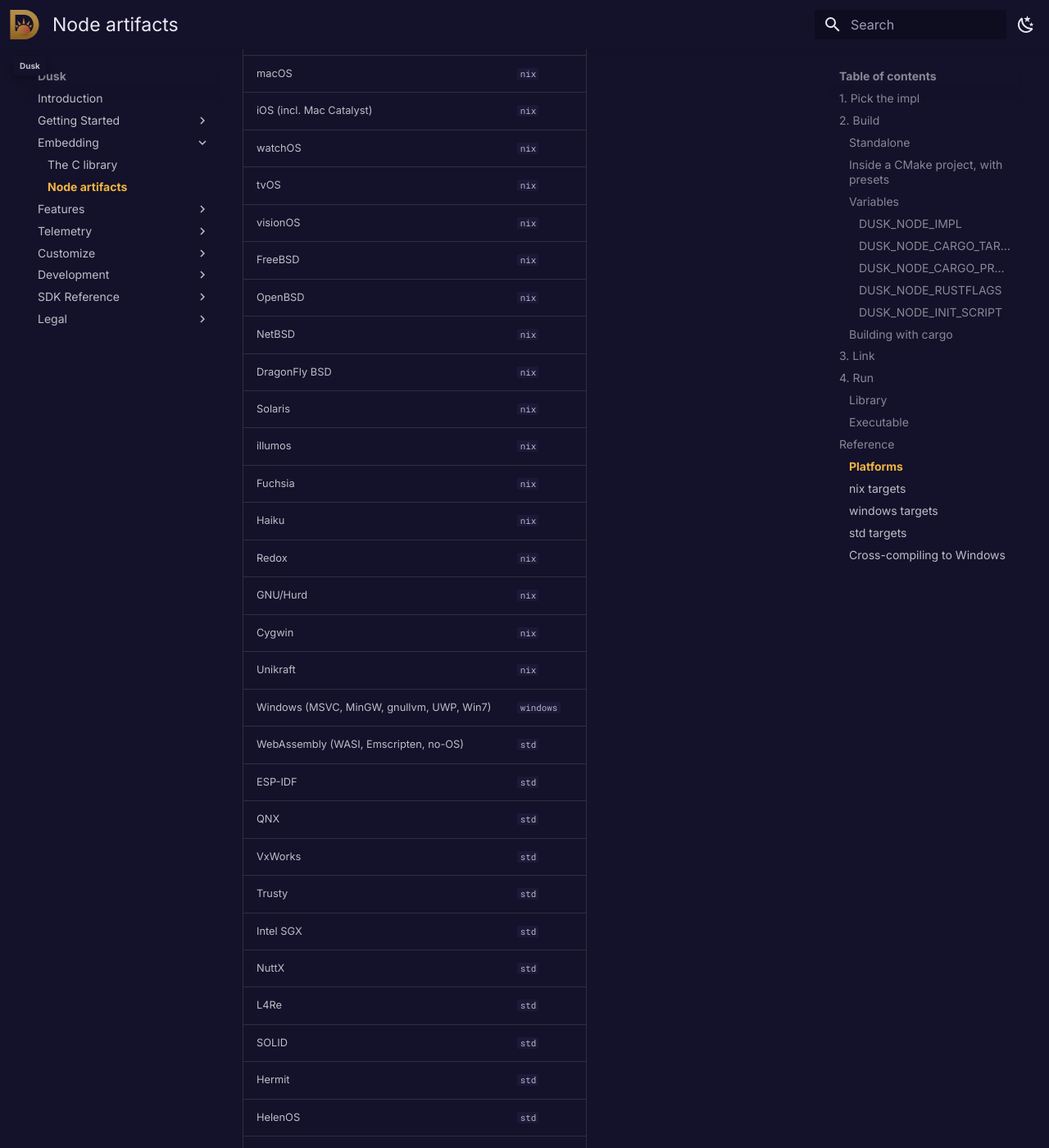
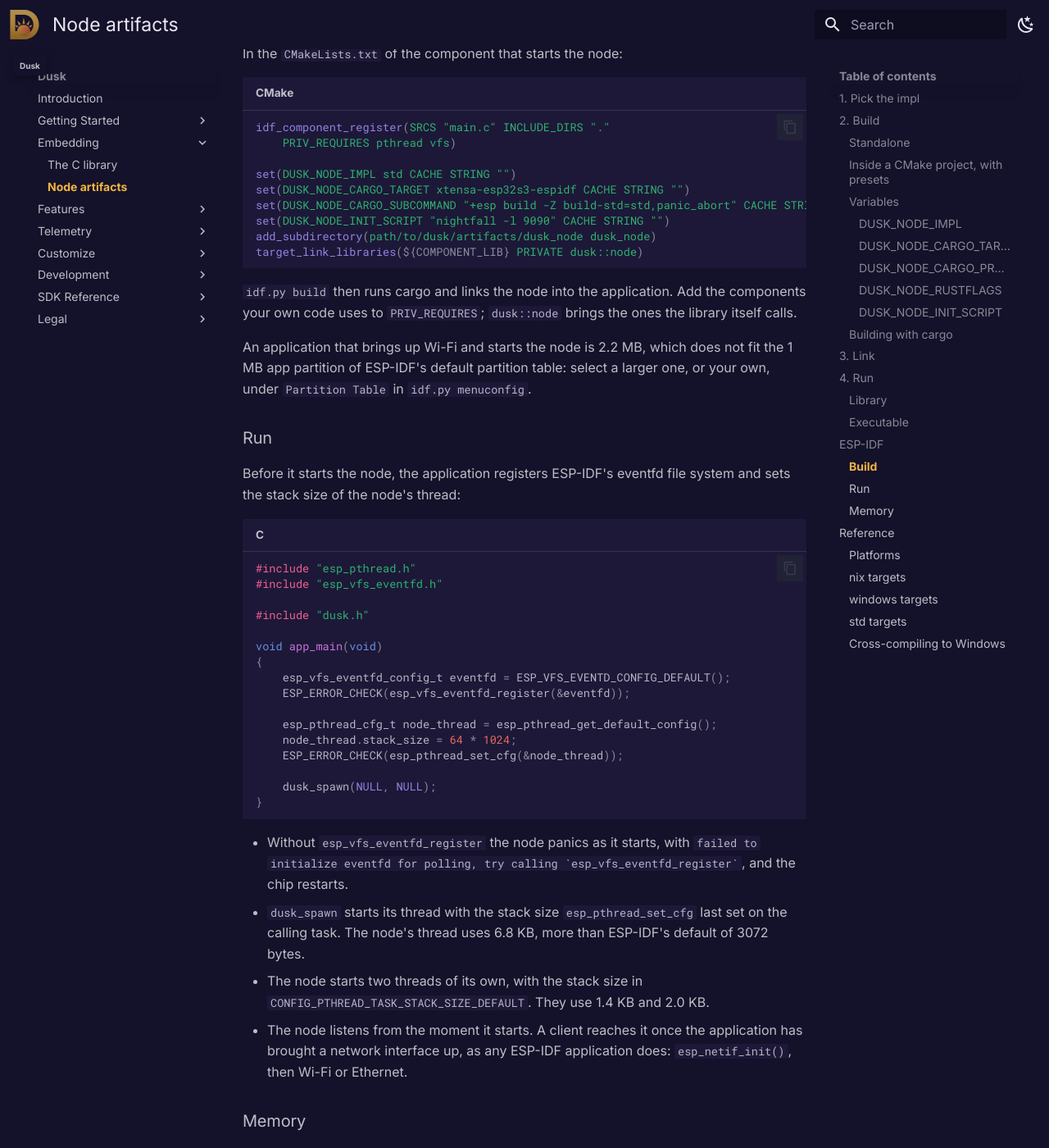
Before and after one commit to tomerze/dusk, an MkDocs documentation site: the page built from docs/docs/embedding/node-artifacts.md, in a window 1280 px wide and 1400 px high, scrolled down 7223 px. Shown: the whole window at 82% size. Built offline with MkDocs 1.6.1 and Material for MkDocs 9.7.7, drawn with Linux system fonts in a browser that asks for light colours; comment, search, counter and statistics services are not loaded; some of the changed text lies outside the part shown.

Commit message:
Update docs for building and running the node under ESP-IDF
The node artifacts page gains an ESP-IDF section: the component
CMakeLists.txt that builds the node with cargo +esp and links dusk::node,
what the application does before it starts the node - registers eventfd and
raises the pthread stack size - and how much heap and flash the node takes.
The numbers were measured on an ESP32-S3 with 16 MB of flash and 8 MB of
PSRAM, on ESP-IDF v5.5.6.

The cargo section's list of what a target needs gains the ESP-IDF case:
those targets abort on a panic, so -Z build-std has to name panic_abort
beside std.

````diff
--- a/docs/docs/embedding/node-artifacts.md
+++ b/docs/docs/embedding/node-artifacts.md
@@ -185,6 +185,9 @@ windows), use `-p dusk_node_bin` instead of `-p dusk_node`.
   any impl, the same way as the std command.
 - Xtensa targets need the esp-rs fork of the compiler (`espup install`) and
   `cargo +esp`; the command is otherwise the same.
+- ESP-IDF targets abort on a panic, so they need
+  `-Z build-std=std,panic_abort`: with `-Z build-std=std` alone the build stops
+  at ``can't find crate for `panic_abort` ``.
 
 The init script is the `DUSK_NODE_INIT_SCRIPT` environment variable. The
 repository's `.cargo/config.toml` sets it to `nightfall -l 9090`, and a value in
@@ -290,6 +293,93 @@ to `base/sh/compiler/proc/Cargo.toml` and reference its `sh_entry` beside the
 `dusk_base::link_anchors()` call in `base/sh/compiler/proc/src/lib.rs`. On Linux, two nodes whose init scripts
 listen on the same port cannot run on one machine unless each listens on an
 address of its own rather than on every address - the second fails to bind.
+
+## ESP-IDF
+
+An ESP-IDF application links the node as a library, with the `std` impl. The
+settings and sizes below are for an ESP32-S3 with ESP-IDF v5.5.6 and the `esp`
+Rust toolchain 1.97.0.0 from `espup install`, the node at its default
+configuration and cargo's `release` profile.
+
+### Build
+
+In the `CMakeLists.txt` of the component that starts the node:
+
+```cmake
+idf_component_register(SRCS "main.c" INCLUDE_DIRS "."
+    PRIV_REQUIRES pthread vfs)
+
+set(DUSK_NODE_IMPL std CACHE STRING "")
+set(DUSK_NODE_CARGO_TARGET xtensa-esp32s3-espidf CACHE STRING "")
+set(DUSK_NODE_CARGO_SUBCOMMAND "+esp build -Z build-std=std,panic_abort" CACHE STRING "")
+set(DUSK_NODE_INIT_SCRIPT "nightfall -l 9090" CACHE STRING "")
+add_subdirectory(path/to/dusk/artifacts/dusk_node dusk_node)
+target_link_libraries(${COMPONENT_LIB} PRIVATE dusk::node)
+```
+
+`idf.py build` then runs cargo and links the node into the application. Add the
+components your own code uses to `PRIV_REQUIRES`; `dusk::node` brings the ones
+the library itself calls.
+
+An application that brings up Wi-Fi and starts the node is 2.2 MB, which does
+not fit the 1 MB app partition of ESP-IDF's default partition table: select a
+larger one, or your own, under `Partition Table` in `idf.py menuconfig`.
+
+### Run
+
+Before it starts the node, the application registers ESP-IDF's eventfd file
+system and sets the stack size of the node's thread:
+
+```c
+#include "esp_pthread.h"
+#include "esp_vfs_eventfd.h"
+
+#include "dusk.h"
+
+void app_main(void)
+{
+    esp_vfs_eventfd_config_t eventfd = ESP_VFS_EVENTD_CONFIG_DEFAULT();
+    ESP_ERROR_CHECK(esp_vfs_eventfd_register(&eventfd));
+
+    esp_pthread_cfg_t node_thread = esp_pthread_get_default_config();
+    node_thread.stack_size = 64 * 1024;
+    ESP_ERROR_CHECK(esp_pthread_set_cfg(&node_thread));
+
+    dusk_spawn(NULL, NULL);
+}
+```
+
+- Without `esp_vfs_eventfd_register` the node panics as it starts, with
+  ``failed to initialize eventfd for polling, try calling `esp_vfs_eventfd_register` ``,
+  and the chip restarts.
+- `dusk_spawn` starts its thread with the stack size `esp_pthread_set_cfg` last
+  set on the calling task. The node's thread uses 6.8 KB, more than ESP-IDF's
+  default of 3072 bytes.
+- The node starts two threads of its own, with the stack size in
+  `CONFIG_PTHREAD_TASK_STACK_SIZE_DEFAULT`. They use 1.4 KB and 2.0 KB.
+- The node listens from the moment it starts. A client reaches it once the
+  application has brought a network interface up, as any ESP-IDF application
+  does: `esp_netif_init()`, then Wi-Fi or Ethernet.
+
+### Memory
+
+The node takes 2.1 MB of heap, and the stacks of its three threads on top:
+1.97 MB for the log buffer the logs program reserves, and 130 KB for everything
+else. An ESP32-S3's internal RAM alone does not hold that, and the node stops
+as it starts with `memory allocation of 131072 bytes failed`.
+
+Turn PSRAM on: set these in `sdkconfig.defaults`, beside the PSRAM mode your
+module needs:
+
+```
+CONFIG_SPIRAM=y
+CONFIG_SPIRAM_USE_MALLOC=y
+CONFIG_SPIRAM_MALLOC_ALWAYSINTERNAL=0
+```
+
+At `CONFIG_SPIRAM_MALLOC_ALWAYSINTERNAL`'s default of 16384 the node's small
+allocations fill internal RAM, and it stops with
+`cannot spawn async-io thread` once no thread stack fits there.
 
 ## Reference
 
````
